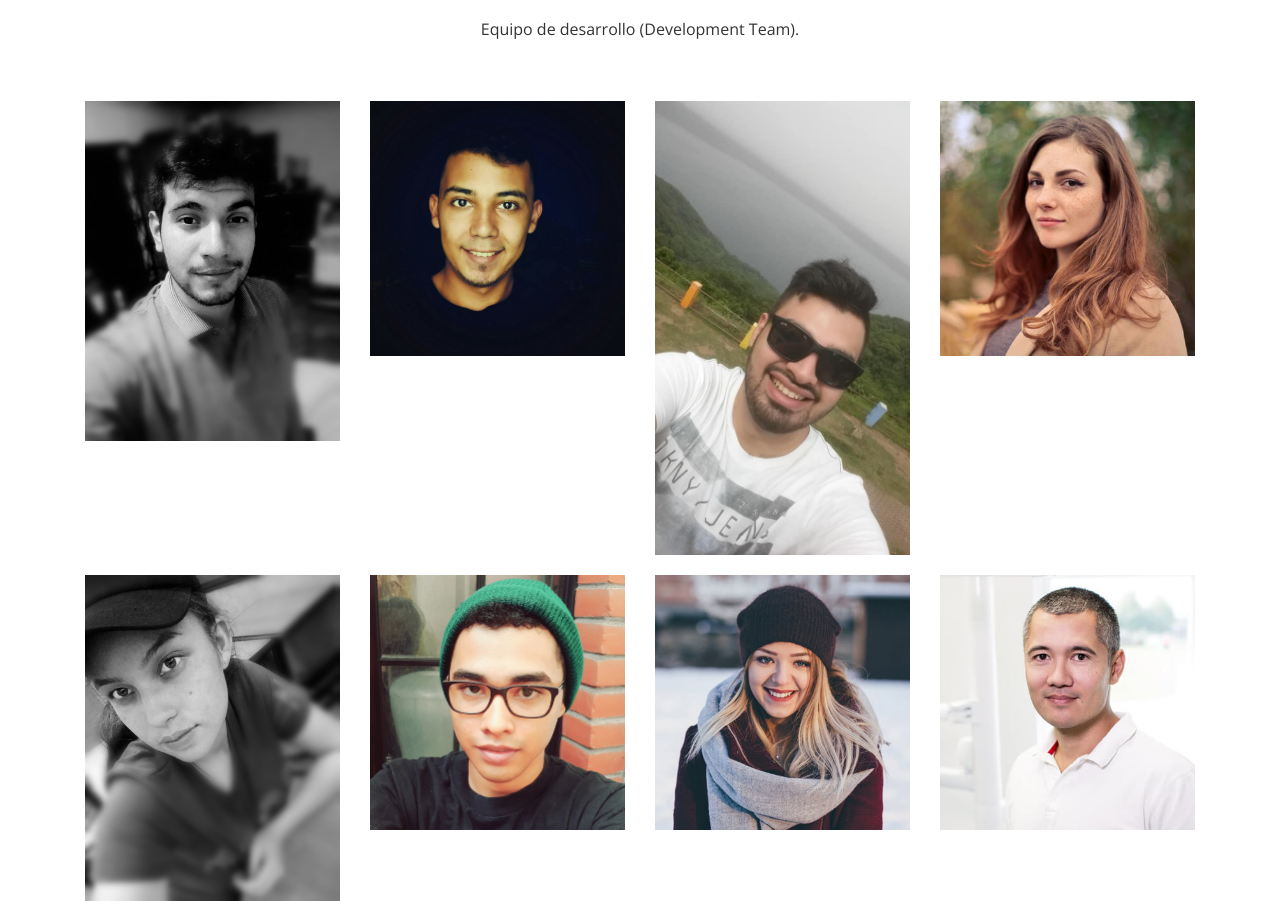
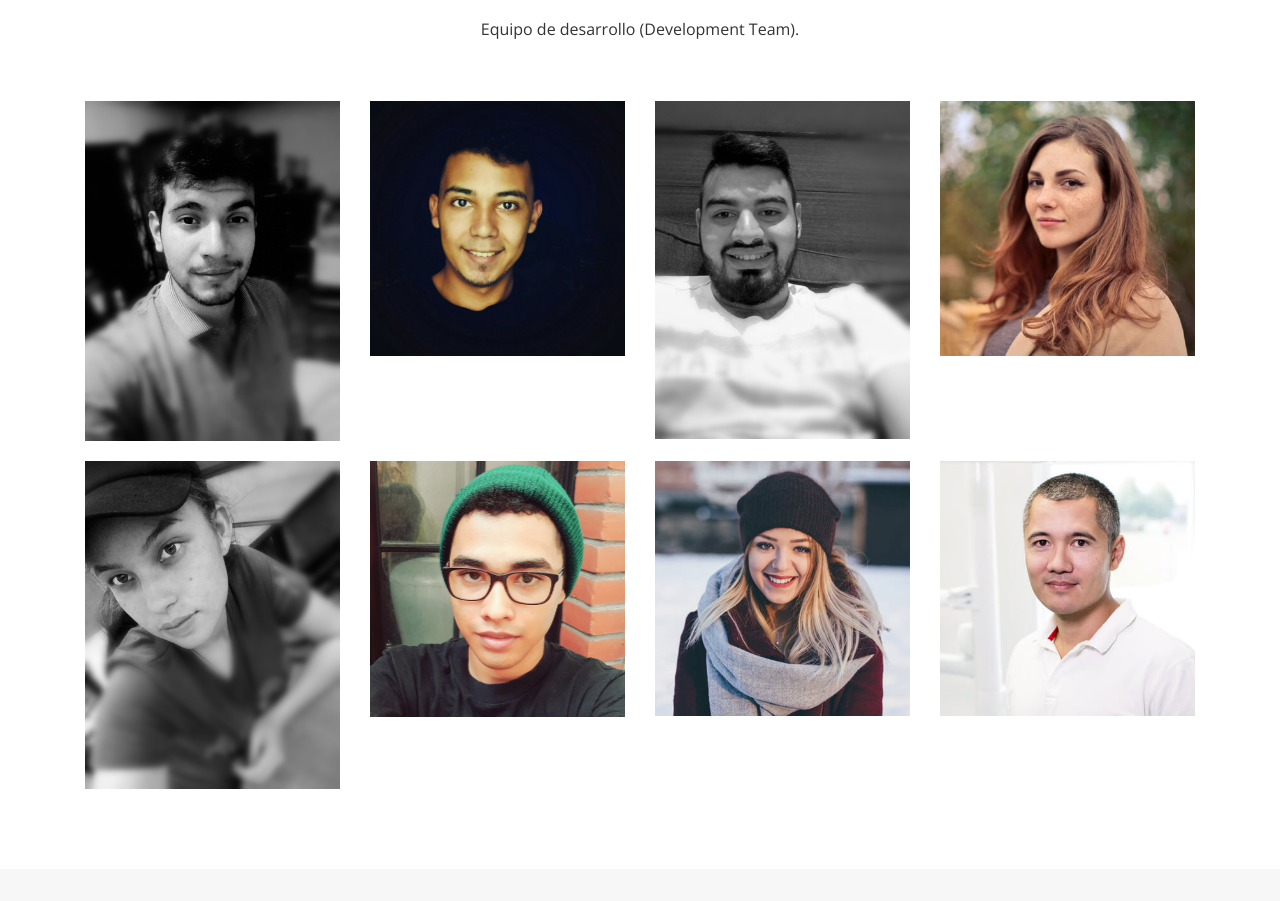
Before and after one commit to Ral1996/LPG_goRED, a plain HTML site: page index.html in a window 1280 px wide. Shown: the part 5974-6875 px from the top of the page. Drawn offline with nearby package versions, Linux system fonts and the light colour scheme; files whose address does not match are found by name.

Commit message:
Actualizando datos de  Equipo

```diff
--- a/index.html
+++ b/index.html
@@ -755,7 +755,7 @@
 
           <div class="col-lg-3 col-md-6 wow fadeInUp" data-wow-delay="0.2s">
             <div class="member">
-              <img src="img/sergio.jpg" class="img-fluid" alt="">
+              <img src="img/sergio1.jpeg" class="img-fluid" alt="">
               <div class="member-info">
                 <div class="member-info-content">
                   <h4>Sergio Franco</h4>
```
Also changed, not shown: img/sergio.jpg (deleted), img/sergio1.jpeg (added).
